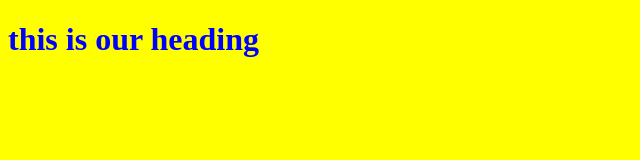
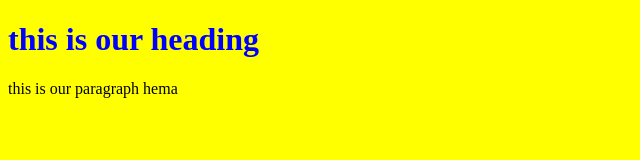
Before and after one commit to IbrahimHamdy1/Egypt_data, a plain HTML site: page index.html in a window 1280 px wide. Shown: the whole page, without its empty margins (0-640 px from the left). Drawn offline with Linux system fonts and the light colour scheme.

Commit message:
this is another change by the master

```diff
--- a/index.html
+++ b/index.html
@@ -9,5 +9,6 @@
 </head>
 <body>
     <h1>this is our heading</h1>
+    <p>this is our paragraph hema </p>
 </body>
 </html>
```
